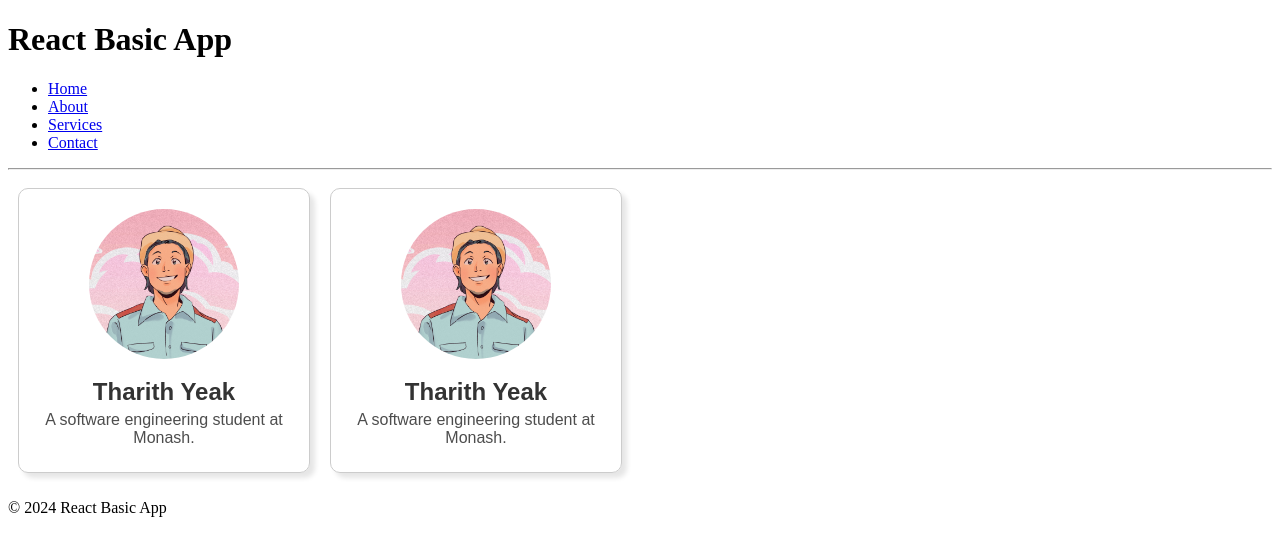
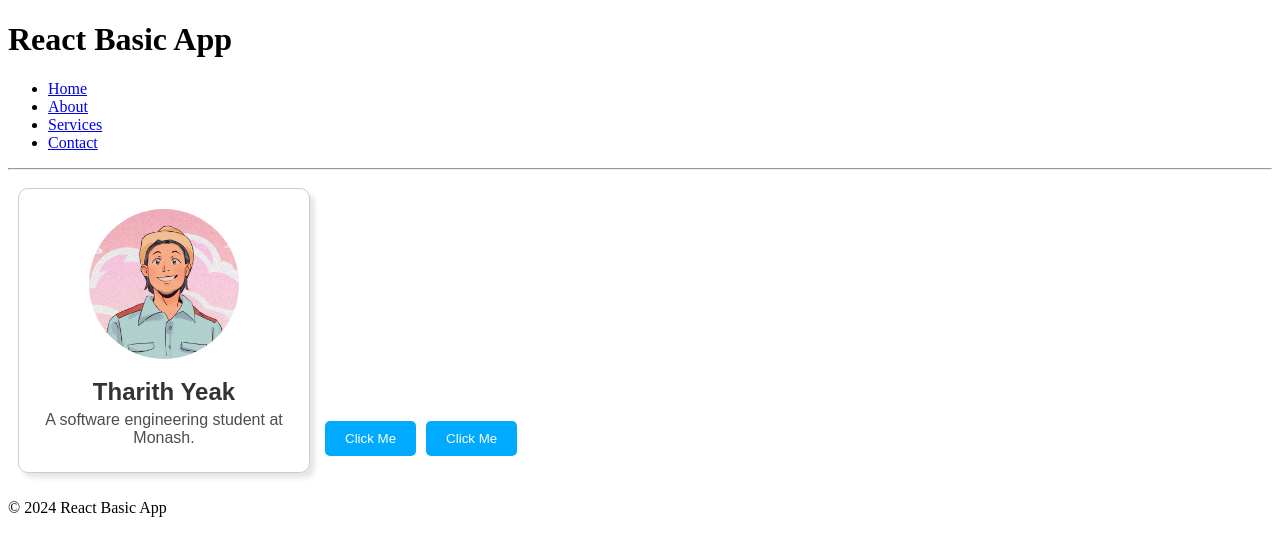
Before and after one commit to TeriYeaki/React-Basic, a React (Vite) app in the folder react-basic-app/: page / in a window 1280 px wide. Shown: the top 556 px of the page. Built offline with nearby package versions, Linux system fonts and the light colour scheme.

Commit message:
add the buttons to app

```diff
--- a/react-basic-app/src/App.jsx
+++ b/react-basic-app/src/App.jsx
@@ -2,13 +2,16 @@ import Header from './components/Header/Header.jsx'
 import Footer from './components/Footer/Footer.jsx';
 import Food from './components/Food/Food.jsx';
 import Card from './components/Card/Card.jsx';
+import Button from './components/Button/Button.jsx';
+import Button2 from './components/Button/Button2.jsx';
 
 function App() {
   return(
     <>
       <Header/>
       <Card />
-      <Card />
+      <Button />
+      <Button2 />
       <Footer/>
     </>
   );
```
